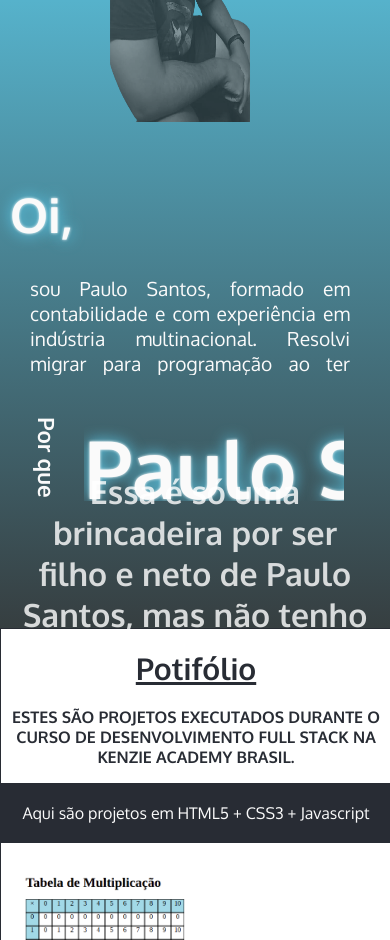
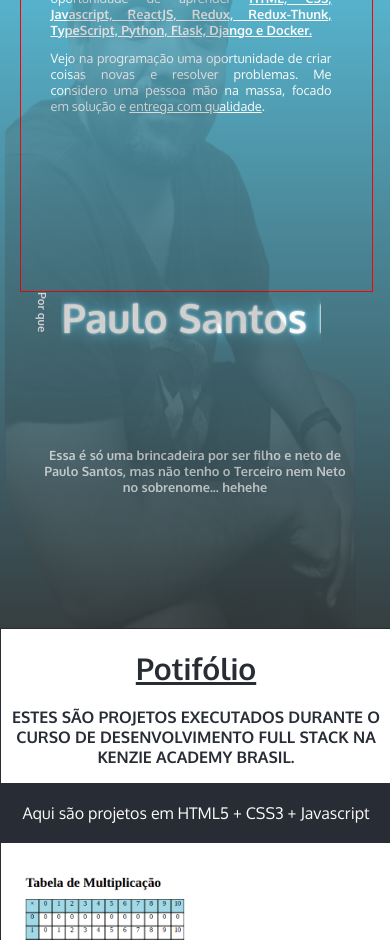
Before and after one commit to PauloSantosIII/My-portfolio, a React (Create React App) app: page / in a window 390 px wide. Shown: the part 1060-2000 px from the top of the page. Built offline with nearby package versions, Linux system fonts and the light colour scheme.

Commit message:
refactor responsivity of about session

```diff
--- a/src/page-sectors/about/styles.js
+++ b/src/page-sectors/about/styles.js
@@ -13,11 +13,13 @@ export const ImageContainer = styled.div`
     height: 70vh;
 
     @media (max-width: 1024px) {
-        height: 40vh;
+        height: 100vh;
         width: 100vw;
         display: flex;
         align-items: center;
         justify-content: center;
+        position: absolute;
+        z-index: 2;
     }
 `
 
@@ -36,7 +38,17 @@ export const Image = styled.img`
     }
 
     @media (max-width: 1024px) {
-        height: 40vh;
+        width: 100vw;
+        height: 100vh;
+        opacity: 0.2;
+        position: absolute;
+        z-index: 2;
+        animation: myphototb 5s linear;
+
+        @keyframes myphototb {
+        from {opacity: 0.0;}
+        to {opacity: 0.2;}
+    }
     }
 `
 
@@ -78,11 +90,36 @@ export const Info = styled.div`
     }
 
     @media (max-width: 1024px) {
-        height: 30vh;
-        width: 100vw;
+        height: 60vh;
+        width: 90vw;
+        margin-left: 5vw;
+        padding: 0 auto;
+
+        h1 {
+            font-size: 2em;
+            margin: 0 5vw;
+            border-bottom: 1px solid #61dafb;
+        }
 
         p {
-            font-size: 1.2em;
+            font-size: 1em;
+        }
+    }
+
+    @media (max-width: 520px) {
+        height: 60vh;
+        width: 90vw;
+        margin-left: 5vw;
+        border: 1px solid red;
+
+        h1 {
+            font-size: 1em;
+            margin: 0 5vw;
+            border-bottom: 1px solid #61dafb;
+        }
+
+        p {
+            font-size: 0.8em;
         }
     }
 `
@@ -146,25 +183,48 @@ export const BaseBoard = styled.div`
     }
 
     @media (max-width: 1024px) {
-        height: 30vh;
+        height: 40vh;
         width: 100vw;
+        padding: 0;
 
         p {
-            font-size: 1.4em;
+            font-size: 1em;
             text-align: left;
+            height: 10vh;
+
+            @keyframes show {
+                from {
+                    height: 0;
+                }
+                to {
+                    height: 10vh;
+                }
+            }
         }
 
         h1 {
             height: 10vh;
-            font-size: 5em;
+            font-size: 3.5em;
         }
 
         h3 {
-            width: 90vw;
-            margin-left: 5vw;
-            margin-top: -10vh;
-            font-size: 2em;
-            text-align: center;
+            width: 80vw;
+            margin-left: 10vw;
+            font-size: 1em;
+        }
+    }
+
+    @media (max-width: 550px) {
+        p {
+            font-size: 0.7em;
+        }
+
+        h1 {
+            font-size: 2.5em;
+        }
+
+        h3 {
+            font-size: 0.8em;
         }
     }
 `
```
